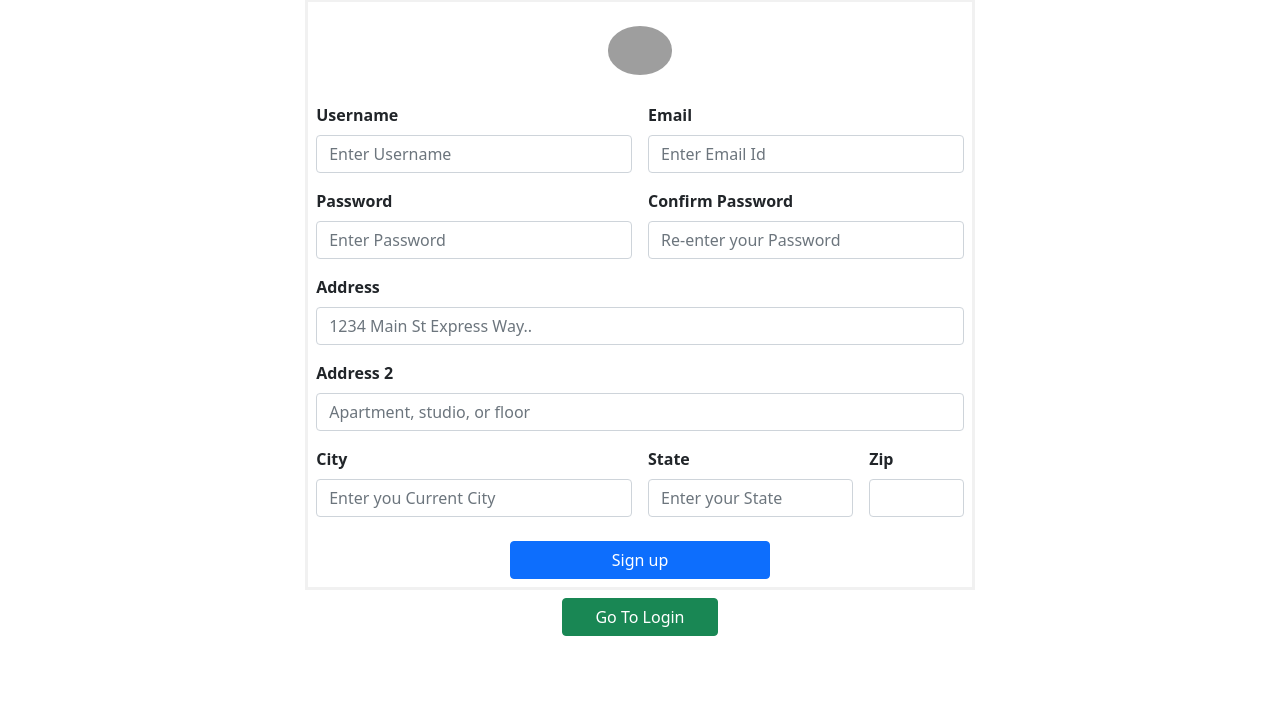
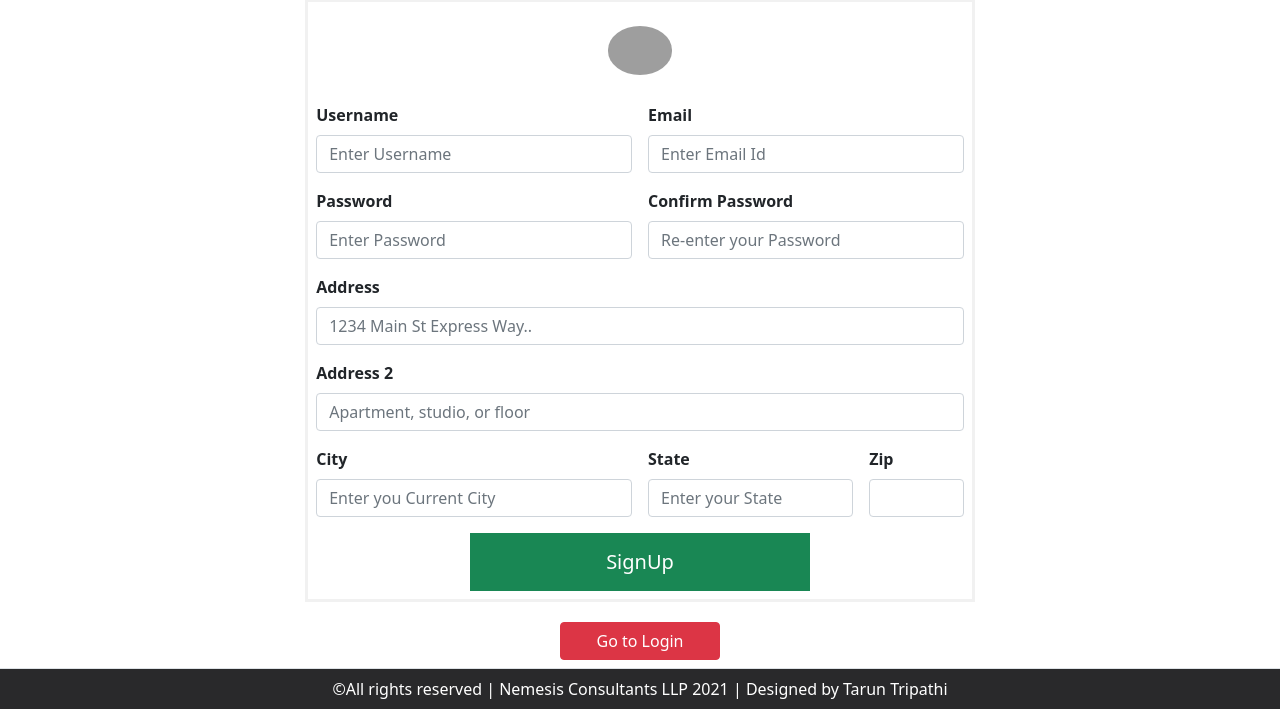
Before and after one commit to Tech-Tarun/Django_Project, a Django app: page /signup in a window 1280 px wide. Shown: the part 121-830 px from the top of the page. Before the commit the page ends 757 px from the top, so only its background shows below. Run offline with Django 3.2, Linux system fonts and the light colour scheme; grey boxes are pictures that could not be loaded.

Commit message:
Update signup.html

```diff
--- a/task_app/templates/signup.html
+++ b/task_app/templates/signup.html
@@ -62,6 +62,13 @@
         label {
             font-weight: bold;
         }
+
+        #footer {
+            width: 100%;
+            position: bottom;
+            bottom: 0;
+            left: 0;
+        }
     </style>
 </head>
 
@@ -88,21 +95,25 @@
                     </div>
                     <div class="col-md-6">
                         <label for="inputusername" class="form-label">Username</label>
-                        <input type="text" class="form-control" placeholder="Enter Username" id="inputusername" name="user" required>
+                        <input type="text" class="form-control" placeholder="Enter Username" id="inputusername"
+                            name="user" required>
                     </div>
                     <div class="col-md-6">
                         <label for="inputEmail4" class="form-label">Email</label>
-                        <input type="email" class="form-control" id="inputEmail4" name="email" placeholder="Enter Email Id" required>
+                        <input type="email" class="form-control" id="inputEmail4" name="email"
+                            placeholder="Enter Email Id" required>
                     </div>
 
 
                     <div class="col-md-6">
                         <label for="inputPassword4" class="form-label">Password</label>
-                        <input type="password" class="form-control" id="inputPassword4" placeholder="Enter Password" name="pas" required>
+                        <input type="password" class="form-control" id="inputPassword4" placeholder="Enter Password"
+                            name="pas" required>
                     </div>
                     <div class="col-md-6">
                         <label for="inputPasswordd4" class="form-label">Confirm Password</label>
-                        <input type="password" class="form-control" id="inputPasswordd4" placeholder="Re-enter your Password" name="passcon" required>
+                        <input type="password" class="form-control" id="inputPasswordd4"
+                            placeholder="Re-enter your Password" name="passcon" required>
                     </div>
 
                     <div class="col-12">
@@ -117,29 +128,47 @@
                     </div>
                     <div class="col-md-6">
                         <label for="inputCity" class="form-label">City</label>
-                        <input type="text" class="form-control" id="inputCity" name="city" placeholder="Enter you Current City" required>
+                        <input type="text" class="form-control" id="inputCity" name="city"
+                            placeholder="Enter you Current City" required>
                     </div>
                     <div class="col-md-4">
                         <label for="inputCity" class="form-label">State</label>
-                        <input type="text" class="form-control" id="inputCity" placeholder="Enter your State" name="state" required>
+                        <input type="text" class="form-control" id="inputCity" placeholder="Enter your State"
+                            name="state" required>
                     </div>
                     <div class="col-md-2">
                         <label for="inputZip" class="form-label">Zip</label>
                         <input type="text" class="form-control" id="inputZip" name="zip" required>
                     </div>
-                    <div class="col-12" style="text-align: center;">
-                    <button type="submit" class="btn btn-primary" style="width: 40%;">Sign up</button>
+                    <button type="submit" style="width: 340px;margin-left:auto;margin-right: auto;text-align: center;"
+                        class="btn-success fs-5">SignUp</button>
+                </form>
+                <section class="freelancer-available mt-2 " id="freelancer">
+                    <div class="container-lg pt-2">
+                        <div class="row justify-content-center">
+                            <div class="col-lg-8 text-center">
+                                <a href="login" class="btn btn-danger m-1 mb-2"
+                                    style="width: 160px;margin-right: auto;">Go to Login</a>
+                            </div>
+                        </div>
                     </div>
-                </form>
-                    <div class="col-12" style="text-align: center;">
-                        <a href="/login"><button type="submit" class="btn btn-success" style="width: 14%;">Go To Login</button></a>
-                        </div>
+                </section>
 
             </div>
         </div>
     </section>
-    <!--Login Form End-->
 
+    <!--Signup Form End-->
+    <section class="footer border-top bottom py-2" id="footer" style="background-color: rgb(41, 41, 43);">
+        <div class="container-lg">
+            <div class="row">
+                <div class="col-lg-12">
+                    <p class="m-0 text-center text-white"> &copy;All rights reserved | Nemesis Consultants LLP 2021 |
+                        Designed by Tarun Tripathi</p>
+                </div>
+            </div>
+        </div>
+    </section>
     <!-- Optional JavaScript; choose one of the two! -->
 
     <!-- Option 1: Bootstrap Bundle with Popper -->
@@ -168,6 +197,7 @@
         confirm_password.onkeyup = validatePassword;
     </script>
 
+
 </body>
 
 </html>
```
